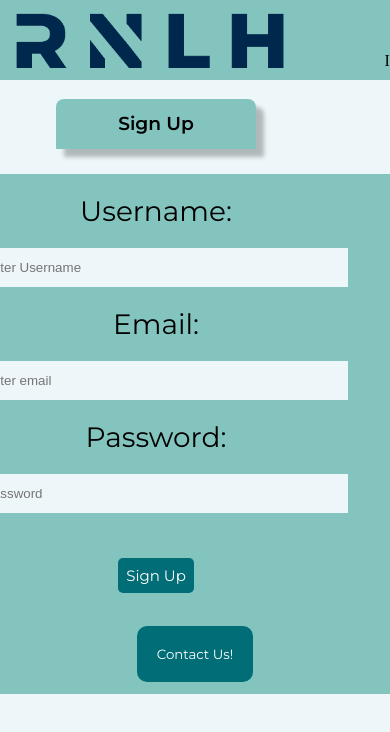
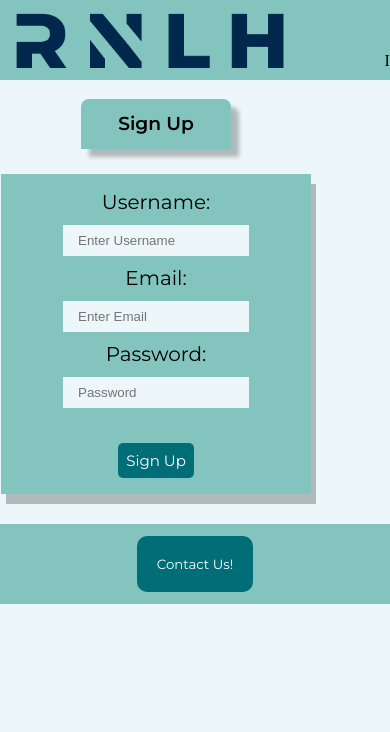
Before and after one commit to rodennis/RNLH, a React (Create React App) app in the folder client/: page /sign-up in a window 390 px wide. Shown: the top 732 px of the page. Built offline with nearby package versions, Linux system fonts and the light colour scheme; no server answers; a web font is replaced by a local one.

Commit message:
media query for sign in and sign out

```diff
--- a/client/src/components/Footer/Footer.css
+++ b/client/src/components/Footer/Footer.css
@@ -7,10 +7,10 @@
 }
 
 .footer-contact {
-  background-color: #006D77;
+  background-color: #006d77;
   border: none;
   border-radius: 10px;
   color: white;
   padding: 20px;
-  font-family: 'montserrat';
+  font-family: "montserrat";
 }
--- a/client/src/screens/SignIn/SignIn.css
+++ b/client/src/screens/SignIn/SignIn.css
@@ -64,3 +64,16 @@ body {
   display: flex;
   justify-content: center;
 }
+@media only screen and (max-width: 480px) {
+  .signin {
+    width: 150px;
+  }
+  .signin-form {
+    height: 310px;
+    width: 310px;
+    margin-bottom: 30px;
+  }
+  .signin-label {
+    font-size: 22px;
+  }
+}
--- a/client/src/screens/SignIn/SignIn.jsx
+++ b/client/src/screens/SignIn/SignIn.jsx
@@ -2,7 +2,7 @@ import { useState } from "react";
 import { signIn } from "../../services/users";
 import { useNavigate } from "react-router-dom";
 import "./SignIn.css";
-import Layout from '../../components/Layout/Layout'
+import Layout from "../../components/Layout/Layout";
 
 function SignIn(props) {
   const navigate = useNavigate();
--- a/client/src/screens/SignUp/SignUp.css
+++ b/client/src/screens/SignUp/SignUp.css
@@ -65,3 +65,22 @@ body {
   display: flex;
   justify-content: center;
 }
+@media only screen and (max-width: 480px) {
+  .signup-form {
+    height: 320px;
+    width: 310px;
+    margin-bottom: 30px;
+  }
+  .signup-label {
+    font-size: 20px;
+  }
+  .signup-input {
+    width: 60%;
+    padding: 8px 15px;
+    margin-bottom: 10px;
+    margin-top: 11px;
+  }
+  .signup {
+    width: 150px;
+  }
+}
--- a/client/src/screens/SignUp/SignUp.jsx
+++ b/client/src/screens/SignUp/SignUp.jsx
@@ -86,7 +86,7 @@ function SignUp(props) {
               type="email"
               name="email"
               value={email}
-              placeholder="Enter email"
+              placeholder="Enter Email"
               onChange={handleChange}
             />
             <label className="signup-label">Password: </label>
```
Lines whose indentation alone changed are shown as unchanged.
